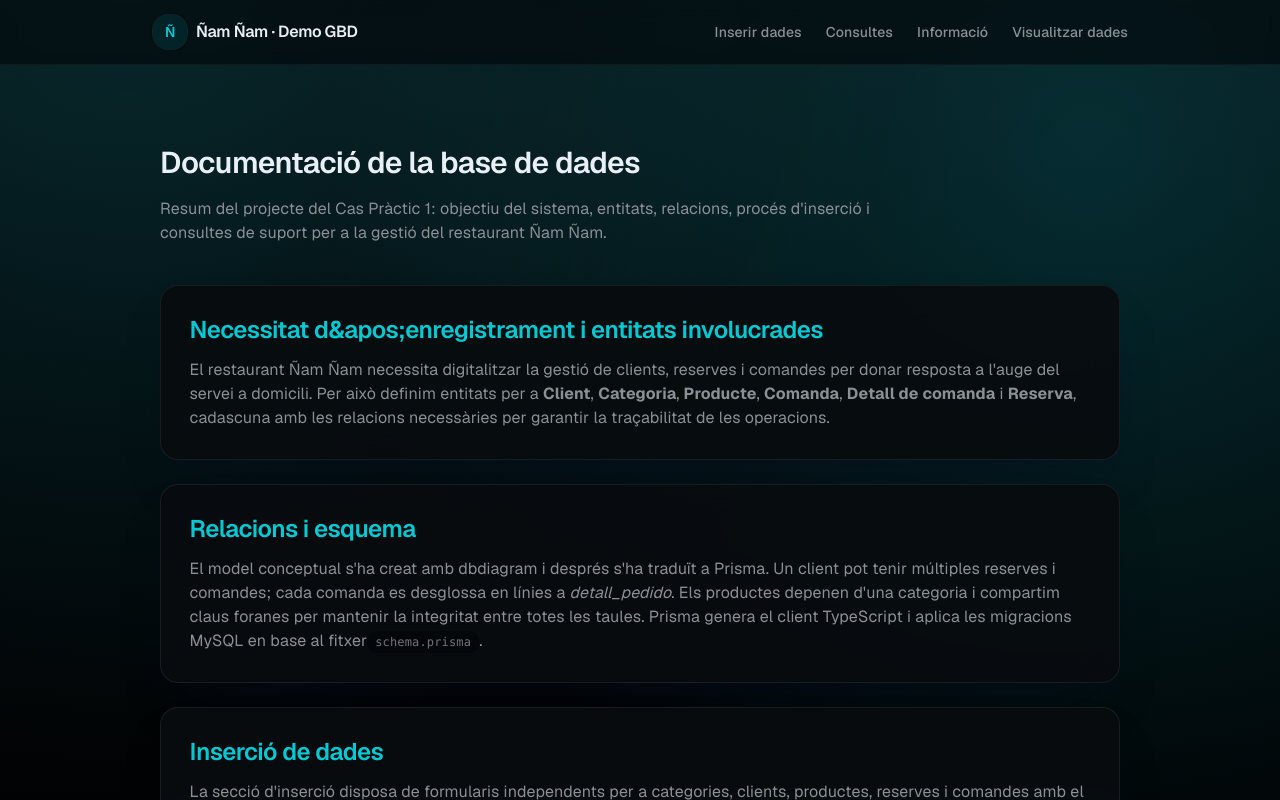
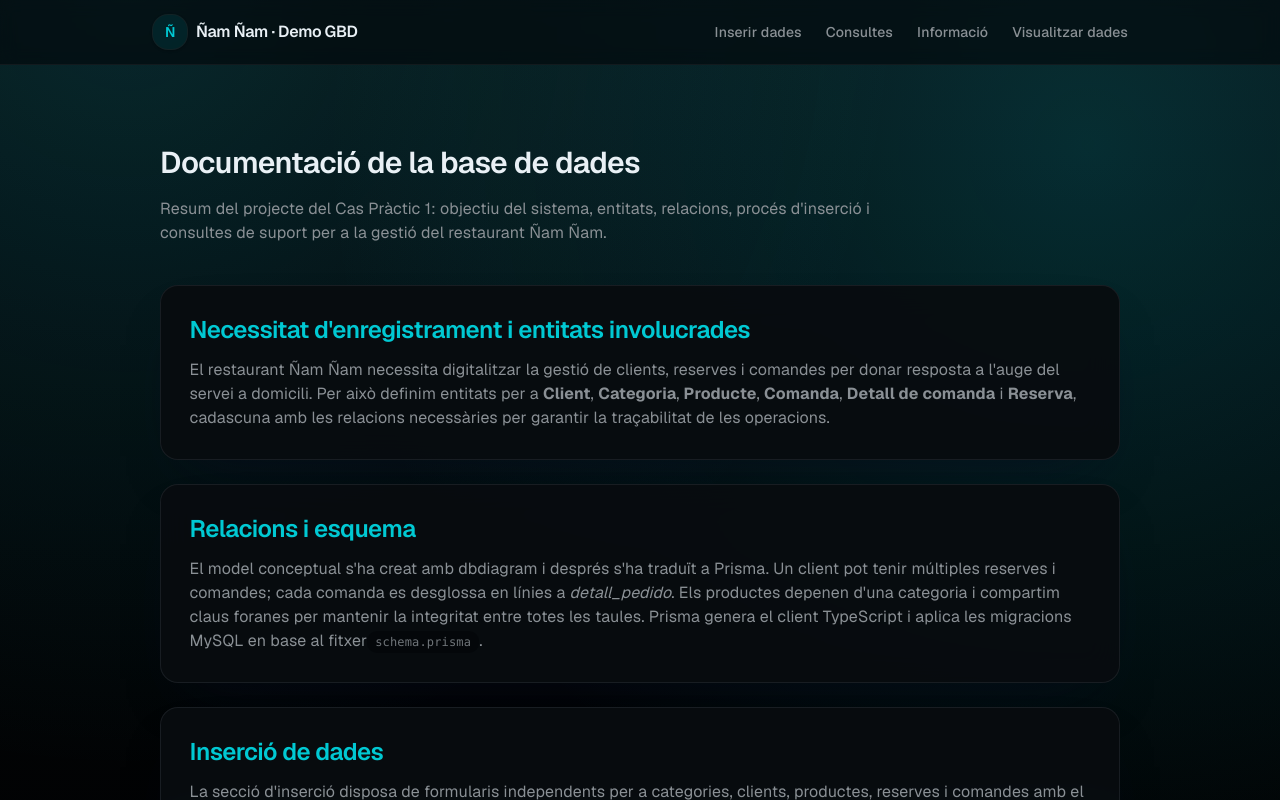
Before and after one commit to torturado/demostraciogbd, a Next.js app: page /info in a window 1280 px wide. Shown: the top 800 px of the page. Built offline with nearby package versions, Linux system fonts and the light colour scheme.

Commit message:
fix: typo

```diff
--- a/app/info/page.tsx
+++ b/app/info/page.tsx
@@ -1,6 +1,6 @@
 const sections = [
   {
-    heading: "Necessitat d&apos;enregistrament i entitats involucrades",
+    heading: "Necessitat d'enregistrament i entitats involucrades",
     body: (
       <p className="text-muted-foreground">
         El restaurant Ñam Ñam necessita digitalitzar la gestió de clients, reserves i comandes per donar resposta a l&apos;auge del
```
Also changed, not shown: 1 other file (tests, documents, lock files or other folders).
